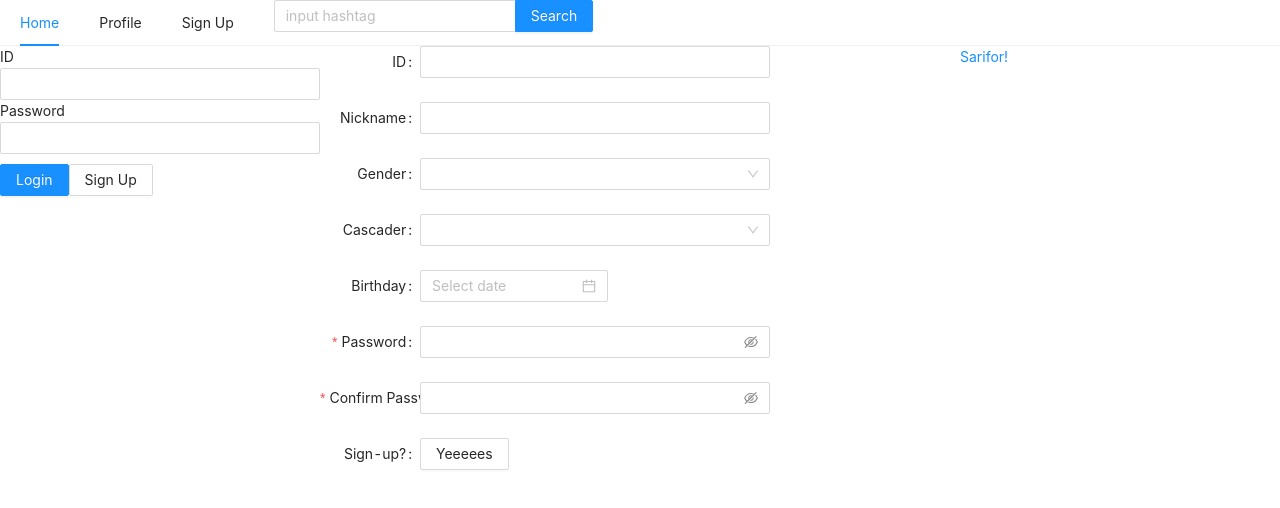
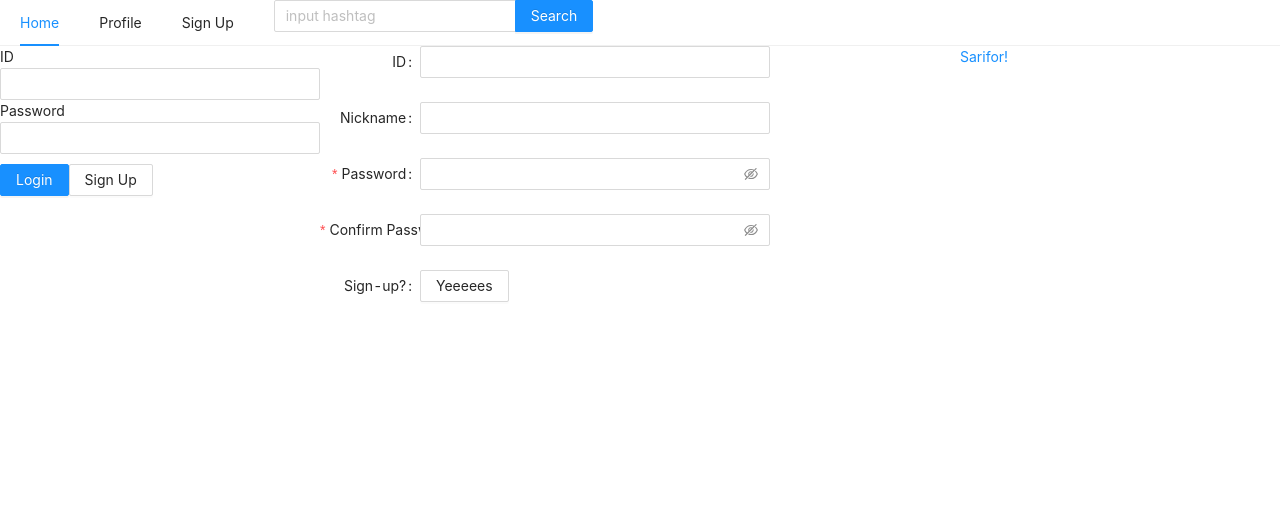
Before and after one commit to sarifor/react-nodebird-practice, a Next.js app in the folder front/: page /signup in a window 1280 px wide. Shown: the top 508 px of the page. Built offline with nearby package versions, Linux system fonts and the light colour scheme.

Commit message:
Update: signup using hooks

```diff
--- a/front/pages/signup.js
+++ b/front/pages/signup.js
@@ -1,30 +1,28 @@
-import React, {useCallback} from 'react';
+import React, { useState, useCallback } from 'react';
 import useInput from '../hooks/useInput';
 import AppLayout from "../components/AppLayout";
 import {
   Button,
-  Cascader,
-  DatePicker,
   Form,
   Input,
-  Select,
 } from 'antd';
 
 const Signup = () => {
-  // ID Hooks 세트(Custom Hook 사용)
+  // ID Hooks 세트(Custom Hooks 사용)
   const [id, onChangeId] = useInput('');
 
-
-  // Nickname Hooks 세트
-
+  // Nickname Hooks 세트(Custom Hooks 사용)
+  const [nickname, onChangeNickname] = useInput('');
 
   // Password Hooks 세트
+  const [password, setPassword] = useState('');
 
+  // 유저 정보를 콘솔에 표시
+  const onSubmitForm = useCallback(() => {
+    console.log(id, nickname, password);
+  }, [id, nickname, password]);
 
-  const onSubmitForm = useCallback(() => {
-    console.log(id);
-  }, [id]);
-
+  // 리턴
   return (
     <AppLayout>
       <Form onFinish={onSubmitForm}
@@ -47,50 +45,7 @@ const Signup = () => {
           <Input value={id} onChange={onChangeId} />
         </Form.Item>
         <Form.Item label="Nickname">
-          <Input />
-        </Form.Item>
-        <Form.Item label="Gender">
-          <Select>
-            <Select.Option value="demo">A</Select.Option>
-            <Select.Option value="demo">B</Select.Option>
-          </Select>
-        </Form.Item>
-        <Form.Item label="Cascader">
-          <Cascader
-            options={[
-              {
-                value: 'Kanto',
-                label: 'Kanto',
-                children: [
-                  {
-                    value: 'Tokyo',
-                    label: 'Tokyo',
-                  },
-                  {
-                    value: 'Chiba',
-                    label: 'Chiba',
-                  },
-                ],
-              },
-              {
-                value: 'Kansai',
-                label: 'Kansai',
-                children: [
-                  {
-                    value: 'Osaka',
-                    label: 'Osaka',
-                  },
-                  {
-                    value: 'Kyoto',
-                    label: 'Kyoto',
-                  },
-                ],
-              },
-            ]}
-          />
-        </Form.Item>
-        <Form.Item label="Birthday">
-          <DatePicker />
+          <Input value={nickname} onChange={onChangeNickname} />
         </Form.Item>
         <Form.Item
           name="password"
@@ -103,9 +58,8 @@ const Signup = () => {
           ]}
           hasFeedback
         >
-          <Input.Password />
+          <Input.Password value={password} onChange={ (e) => setPassword(e.target.value) } />
         </Form.Item>
-
         <Form.Item
           name="confirm"
           label="Confirm Password"
```
